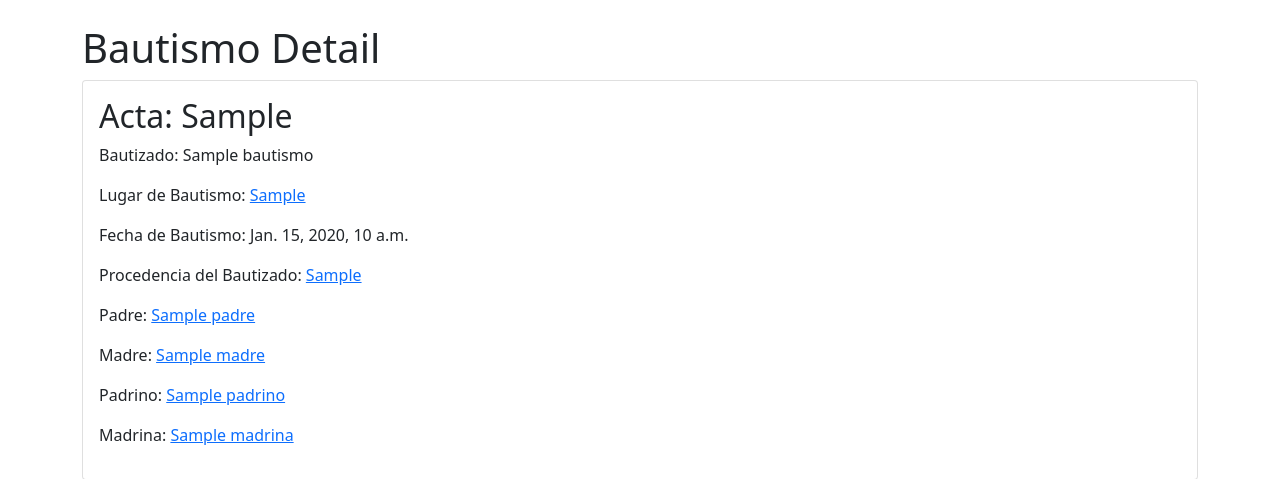
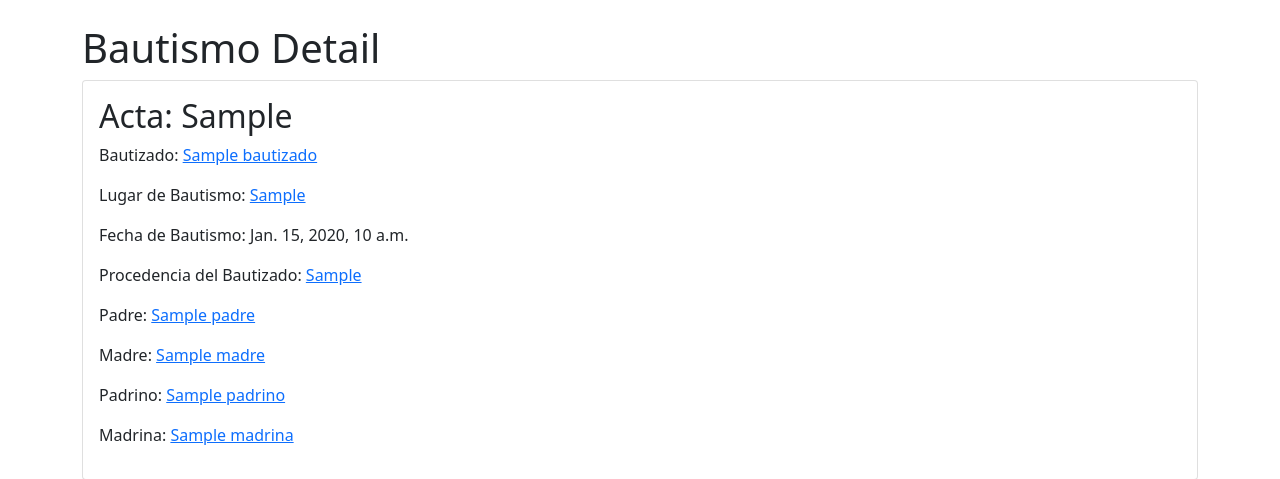
Before and after one commit to neogranadina/toolbox, a Django app: template prosopographic/templates/prosopographic/Detail/bautismo.html in a window 1280 px wide. Shown: the part 76-555 px from the top of the page. Run offline with Django 5.2, Linux system fonts and the light colour scheme; the template is opened without the code that fills it: most values are stand-ins (such as "Sample title", 1, 10 or a date in 2020); some libraries are stand-ins or nearby versions.

Commit message:
fix bautizado display

```diff
--- a/prosopographic/templates/prosopographic/Detail/bautismo.html
+++ b/prosopographic/templates/prosopographic/Detail/bautismo.html
@@ -9,7 +9,7 @@
     <div class="card mb-3">
         <div class="card-body">
             <h2 class="card-title">Acta: {{ bautismo.acta_bautismo }}</h2>
-            <p class="card-text">Bautizado: {{ bautismo.nombre_bautizado }}</p>
+            <p class="card-text">Bautizado: <a href="{% url 'persona-detail' bautismo.bautizado.pk %}">{{ bautismo.bautizado }}</a></p>
             <!-- ForeignKey Links -->
             {% if bautismo.lugar_bautismo %}
                 <p>Lugar de Bautismo: <a href="{% url 'lugar-detail' bautismo.lugar_bautismo.pk %}">{{ bautismo.lugar_bautismo }}</a></p>
```
Also changed, not shown: 1 other file.
